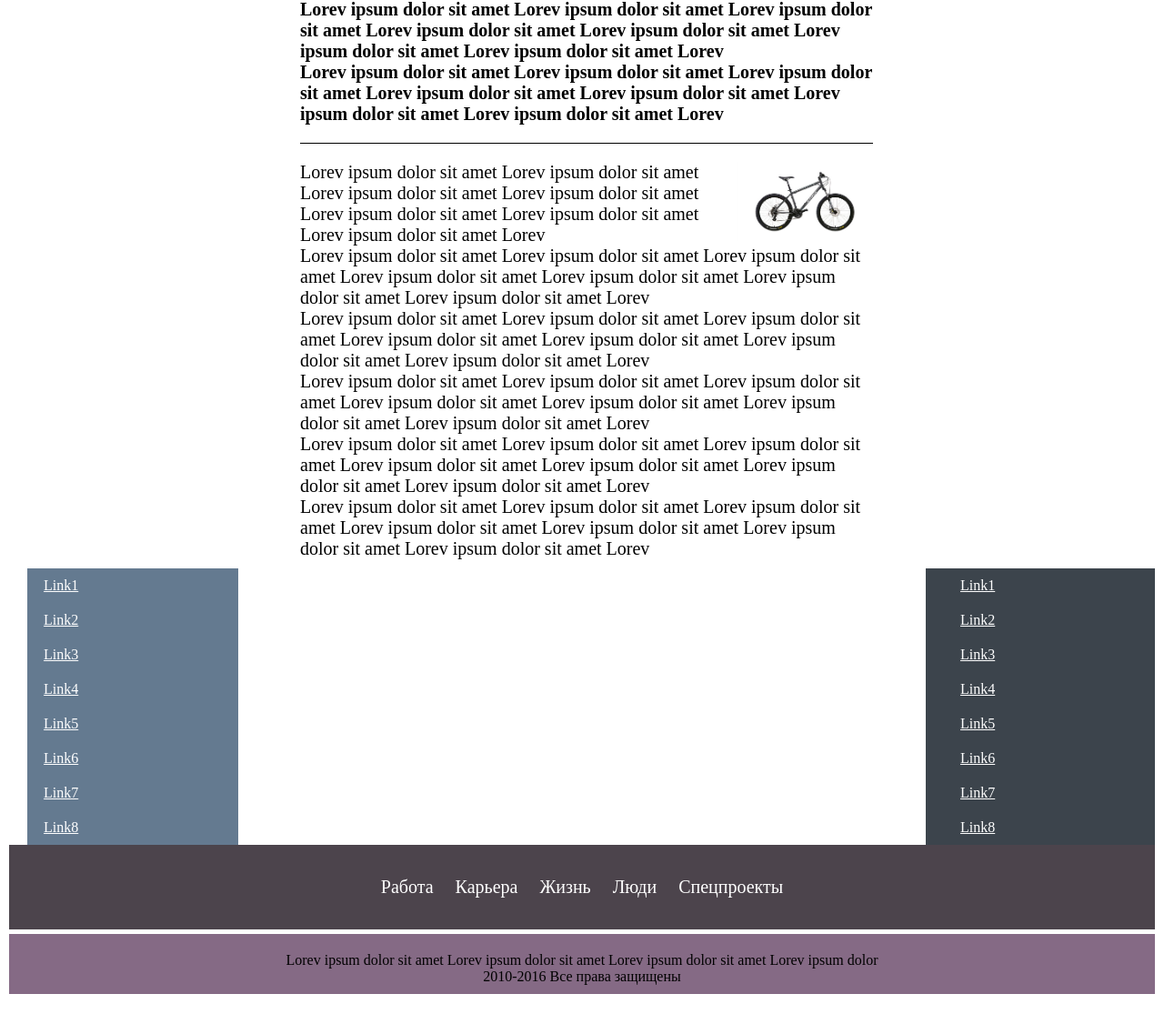
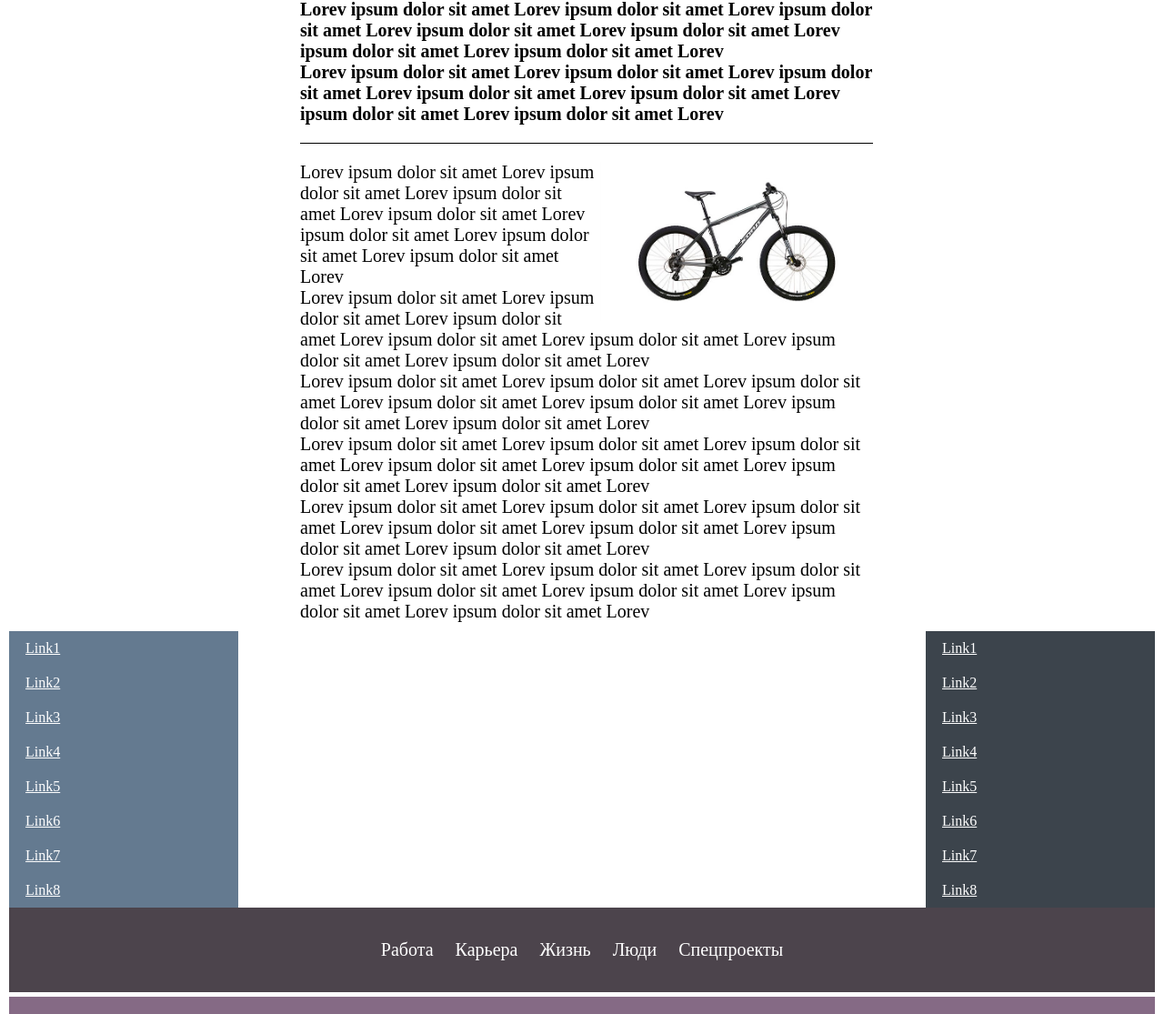
Before and after one commit to Kononenko-Sergey/frontetd_test, a plain HTML site: page smart/index.html in a window 1280 px wide. Shown: the part 185-1300 px from the top of the page at 91% size. Before the commit the page ends 1278 px from the top, so only its background shows below. Drawn offline with Linux system fonts and the light colour scheme; a script that the page names is missing.

Commit message:
smart-15-09

```diff
--- a/smart/css/styles.css
+++ b/smart/css/styles.css
@@ -223,6 +223,10 @@ footer span{
 	.sidbar-left{
 		width: 20%;
 		float: left;
+		margin-left: 0px;
+	}
+	div.panel{
+		margin-left: 0px;
 	}
 	.sidbar-right{
 		width: 20%;
@@ -231,5 +235,6 @@ footer span{
 	.bike{
 		display: block;
 		float: right;
+		width: 300px;
 	}
 }
```
